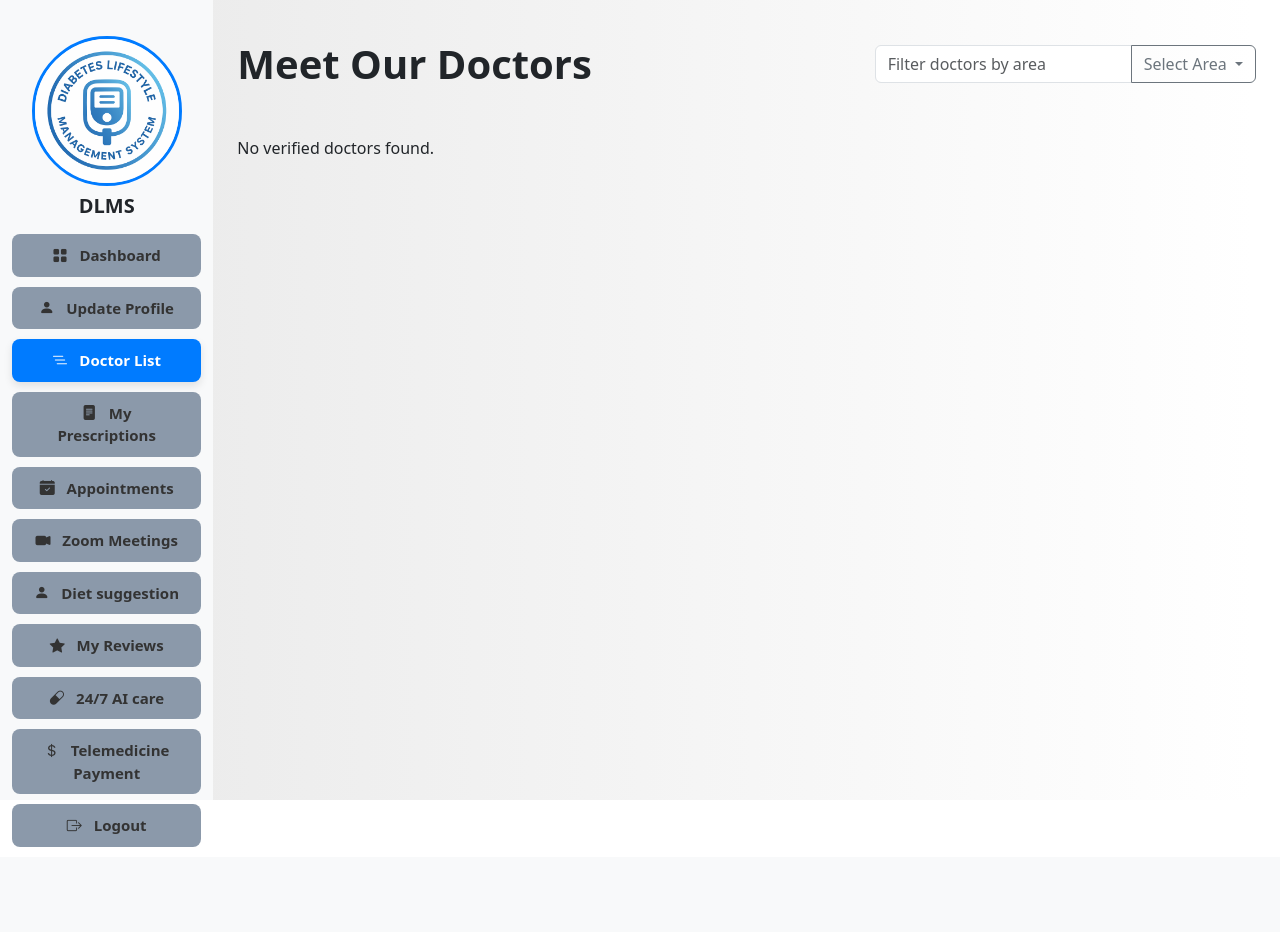
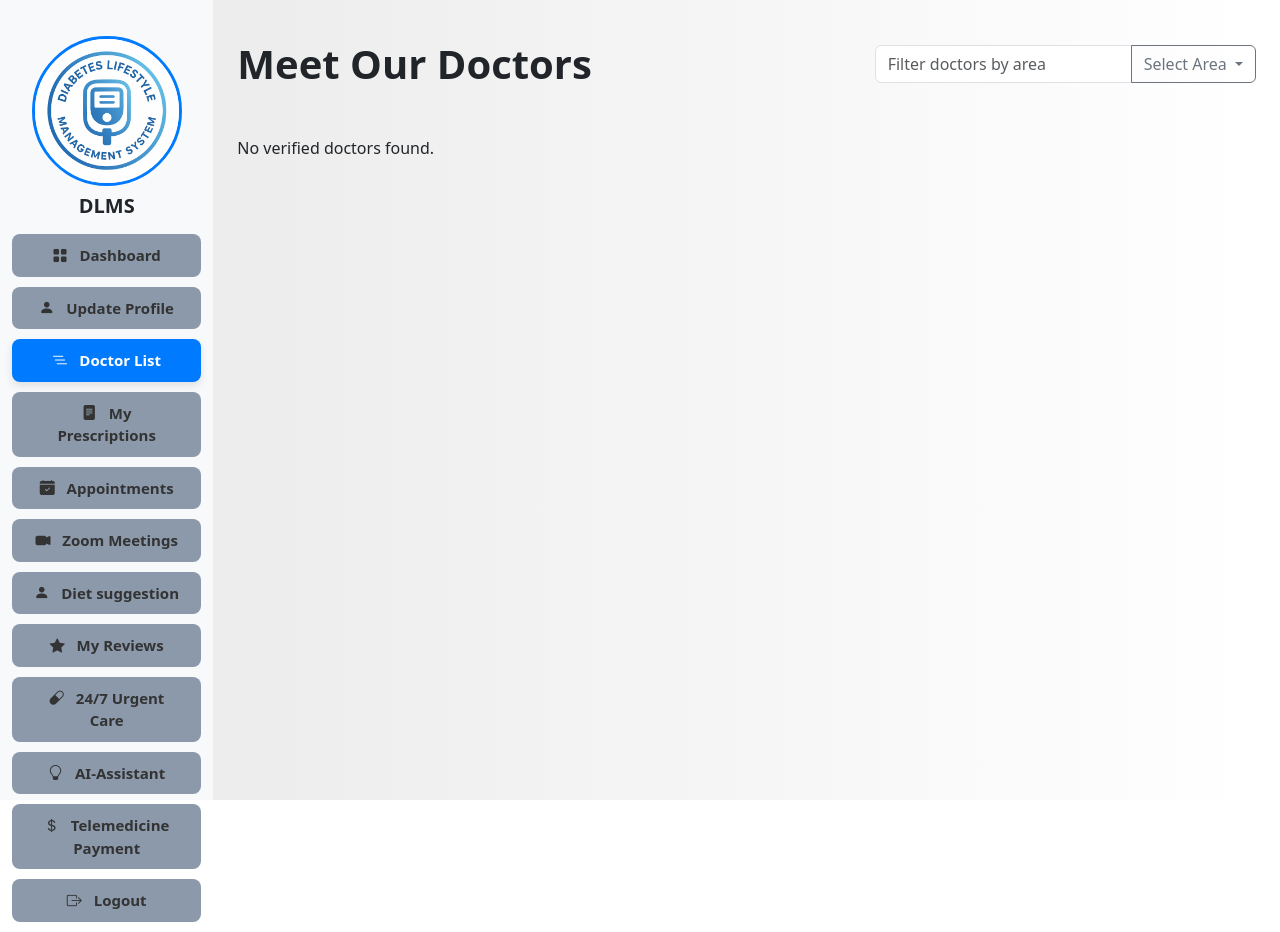
Before and after one commit to Nahian-123/Diabetes-Lifestyle-Management-System, a Flask app: page /verified_doctor_list in a window 1280 px wide. Before the commit the page ends 847 px from the top, so only its background shows below. Run offline with Flask 3, Linux system fonts and the light colour scheme; the visitor is signed in with stand-in values (Sample User, id 1); data that the repository does not hold is empty.

Commit message:
sidebar fix by Angshu

```diff
--- a/app.py
+++ b/app.py
@@ -5,8 +5,8 @@ from functools import wraps
 import os
 import base64
 import requests  # Added for Zoom API calls
-import jwt  # Added for JWT token generation
-import time
+#import jwt  # Added for JWT token generation
+#import time
 import json
 
 # # DeepFace for verification
--- a/templates/request_appointment_progress.html
+++ b/templates/request_appointment_progress.html
@@ -127,7 +127,8 @@
                     <li class="nav-item"><a class="nav-link" href="{{ url_for('patient_dashboard') }}">Appointments</a></li>
                     <li class="nav-item"><a class="nav-link" href="{{ url_for('patient_dashboard') }}">Diet Suggestion</a></li>
                     <li class="nav-item"><a class="nav-link" href="{{ url_for('patient_dashboard') }}">My Reviews</a></li>
-                    <li class="nav-item"><a class="nav-link" href="{{ url_for('patient_dashboard') }}">24/7 AI Care</a></li>
+                    <li class="nav-item"><a class="nav-link" href="{{ url_for('patient_dashboard') }}">24/7 Urgent Care</a></li>
+                    <li class="nav-item"><a class="nav-link" href="{{ url_for('patient_dashboard') }}">24/7 AI-Assiatant</a></li>
                     <li class="nav-item"><a class="nav-link" href="{{url_for('telemedicine_payment') }}"> Telemedicine Payment</a></li>
                     <li class="nav-item"><a class="nav-link" href="{{ url_for('logout') }}">Logout</a></li>
                 </ul>
--- a/templates/verified_doctor_list.html
+++ b/templates/verified_doctor_list.html
@@ -131,8 +131,14 @@
 
                     <li class="nav-item">
                         <!-- <p class="space-between"></p> -->
-                        <a class="nav-link" href="{{ url_for('patient_dashboard') }}"><i class="bi bi-capsule"></i> 24/7 AI care</a>
+                        <a class="nav-link" href="{{ url_for('patient_dashboard') }}"><i class="bi bi-capsule"></i> 24/7 Urgent Care</a>
                         <!-- <p class="space-between"></p> -->
+                    </li>
+                    <!--AI-->
+                    <li class="nav-item">
+                            <!--<p class="space-between"></p>-->
+                            <a class="nav-link" href="{{ url_for('patient_dashboard') }}"><i class="bi bi-lightbulb"></i> AI-Assistant</a>
+                            <!--<p class="space-between"></p>-->
                     </li>
 
                     <li class="nav-item">
```
Also changed, not shown: templates/patient_dashboard.html (+7 -1 lines), templates/request_appointment.html (+7 -1 lines), templates/telemedicine_payment.html (+7 -5 lines), templates/update_patient_profile.html (+8 -1 lines).
